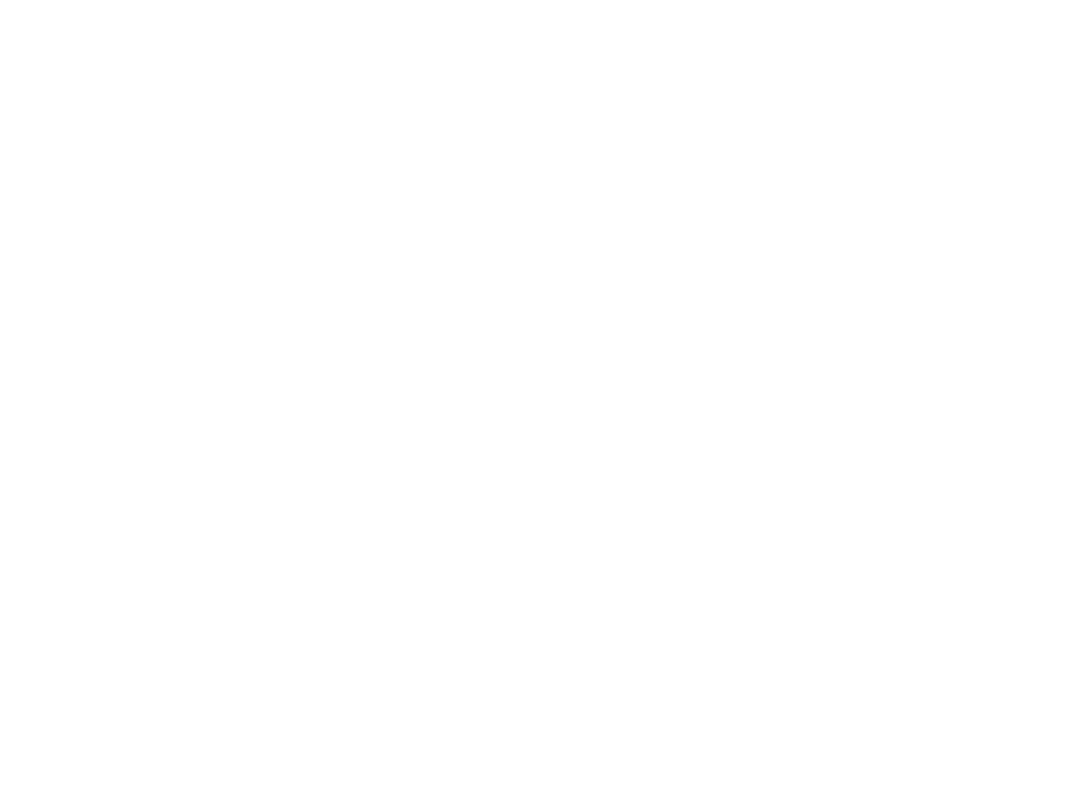
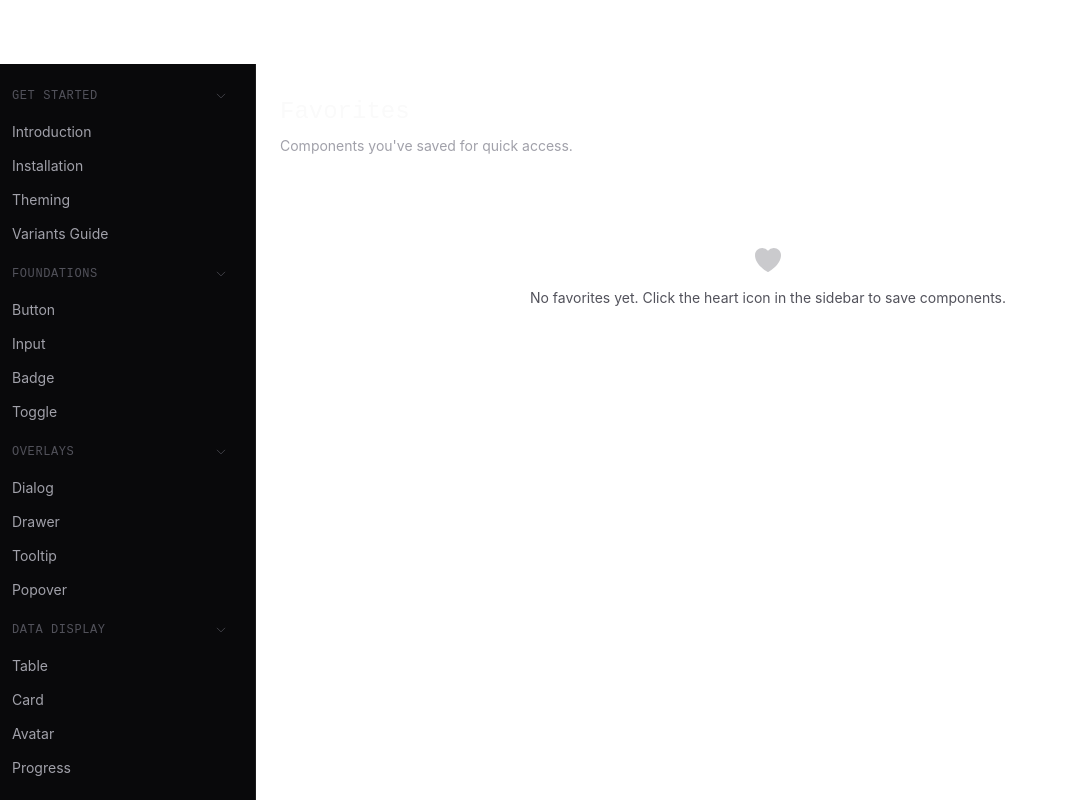
Before and after one commit to openloka/LokaUI, a React (Vite) app: page /favorites in a window 1280 px wide. Before the commit this address had no page. Shown: the whole page, without its empty margins (0-1065 px from the left). Built offline with nearby package versions, Linux system fonts and the light colour scheme; a web font is replaced by a local one.

Commit message:
feat: add favorites page with localStorage persistence

```diff
--- a/src/App.jsx
+++ b/src/App.jsx
@@ -5,6 +5,7 @@ import Providers from './components/layout/Providers'
 const LandingPage = lazy(() => import('./pages/LandingPage'))
 const SidebarLayout = lazy(() => import('./components/layout/SidebarLayout'))
 const CategoryPage = lazy(() => import('./pages/CategoryPage'))
+const FavoritesPage = lazy(() => import('./pages/FavoritesPage'))
 
 function ScrollAnimator({ children }) {
   useEffect(() => {
@@ -40,6 +41,7 @@ function AppRoutes() {
         <Routes>
           <Route path="/" element={<LandingPage />} />
           <Route element={<SidebarLayout />}>
+            <Route path="/favorites" element={<FavoritesPage />} />
             <Route path="/docs/:slug" element={<CategoryPage />} />
             <Route path="/:category/:component" element={<CategoryPage />} />
           </Route>
--- /dev/null
+++ b/src/pages/FavoritesPage.jsx
@@ -0,0 +1,40 @@
+import { useState } from 'react'
+import { Link } from 'react-router-dom'
+import { HeartIcon } from '@heroicons/react/24/solid'
+import { CATEGORIES } from '../constants/Categories'
+
+export default function FavoritesPage() {
+  const [favorites] = useState(() => {
+    try { return JSON.parse(localStorage.getItem('lokaui-favorites') || '[]') }
+    catch { return [] }
+  })
+
+  const components = CATEGORIES.flatMap((cat) =>
+    cat.isDoc ? [] : cat.subcategories
+      .filter((sub) => favorites.includes(sub.slug))
+      .map((sub) => ({ ...sub, category: cat.name, categorySlug: cat.slug }))
+  )
+
+  return (
+    <div>
+      <h1 className="text-2xl font-pixel text-text-primary mb-2">Favorites</h1>
+      <p className="text-sm text-text-secondary mb-6">Components you've saved for quick access.</p>
+      {components.length === 0 ? (
+        <div className="text-center py-16 text-text-muted">
+          <HeartIcon className="w-8 h-8 mx-auto mb-3 opacity-30" />
+          <p className="text-sm">No favorites yet. Click the heart icon in the sidebar to save components.</p>
+        </div>
+      ) : (
+        <div className="grid grid-cols-1 sm:grid-cols-2 lg:grid-cols-3 gap-4">
+          {components.map((comp) => (
+            <Link key={comp.slug} to={`/${comp.categorySlug}/${comp.slug}`}
+              className="p-4 bg-bg-card border border-border rounded-xl hover:border-border-hover transition-colors">
+              <h3 className="text-sm font-medium text-text-primary">{comp.name}</h3>
+              <p className="text-xs text-text-muted mt-1">{comp.category}</p>
+            </Link>
+          ))}
+        </div>
+      )}
+    </div>
+  )
+}
```
